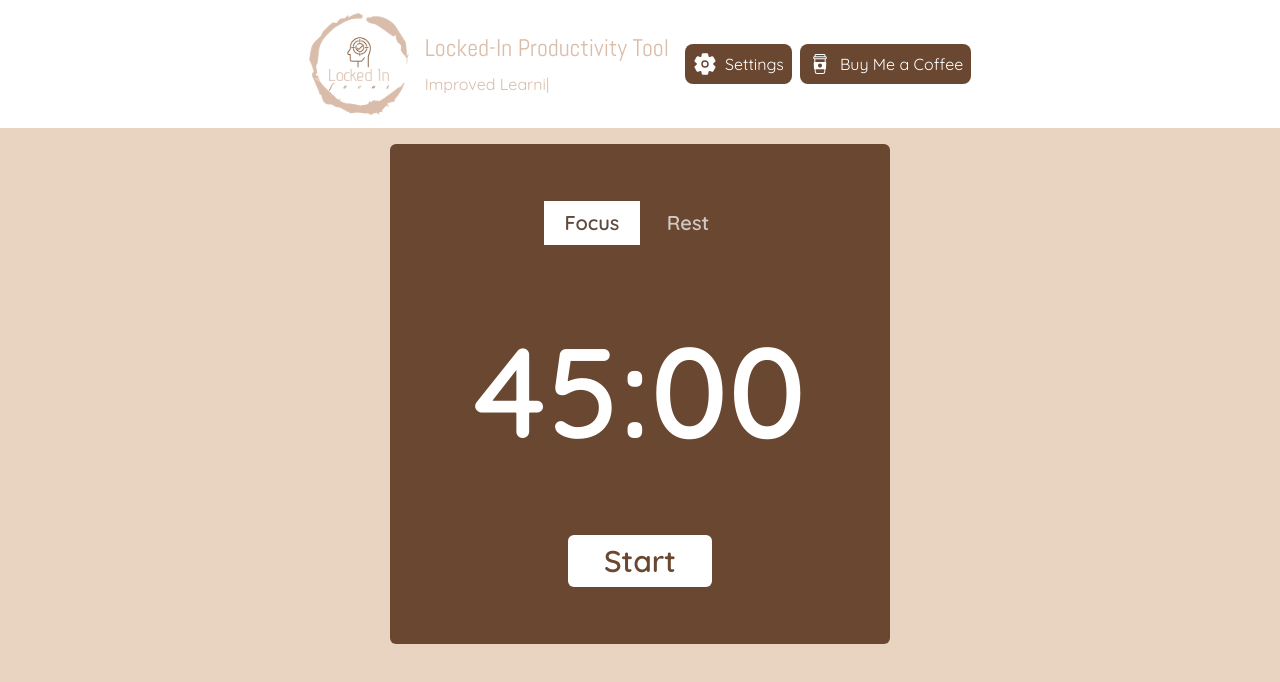
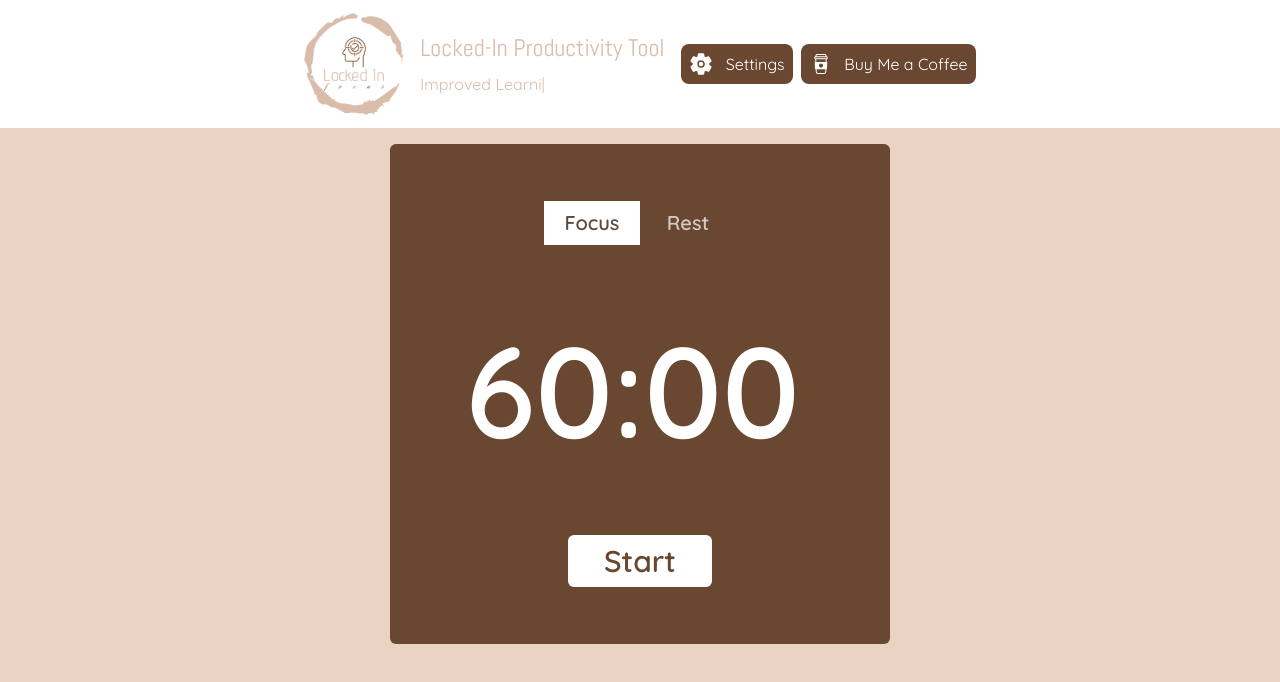
Before and after one commit to buheracoupe/locked-in-deepwork-tool, a React (Create React App) app: page / in a window 1280 px wide. Shown: the top 682 px of the page. Built offline with nearby package versions, Linux system fonts and the light colour scheme.

Commit message:
create countdown timer update logic with timerSlice

```diff
--- /dev/null
+++ b/src/Redux/slices/timerSlice.jsx
@@ -0,0 +1,23 @@
+import { createSlice } from "@reduxjs/toolkit";
+
+const initialState = {
+    timerRunning: false,
+    timerSwitch: "off"
+}
+
+const timerSlice = createSlice({
+    name: "timer",
+    initialState,
+    reducers: {
+        toggleTimer(state, action){
+            state.timerRunning = action.payload;
+        },
+        toggleSwitch(state, action){
+            state.timerSwitch = action.payload;
+        }
+    }
+
+})
+
+export const {toggleTimer, toggleSwitch} =timerSlice.actions
+export default timerSlice.reducer;
--- a/src/Redux/store.jsx
+++ b/src/Redux/store.jsx
@@ -1,10 +1,12 @@
 import { configureStore } from "@reduxjs/toolkit";
 import currentSplitReducer from "./slices/currentSplitSlice"
 import settingsReducer from "./slices/settingsSlice"
+import timerReducer from "./slices/timerSlice"
 
 export const store = configureStore({
     reducer: {
         currentSplitSlice: currentSplitReducer,
         settings: settingsReducer,
+        timer: timerReducer,
     }
 })
--- a/src/components/ClockContainer.jsx
+++ b/src/components/ClockContainer.jsx
@@ -1,29 +1,112 @@
 import React from 'react'
 import { useSelector, useDispatch } from 'react-redux'
 import { changeSplit } from '../Redux/slices/currentSplitSlice'
+import { useEffect, useState } from 'react';
+import { toggleTimer, toggleSwitch } from '../Redux/slices/timerSlice';
 
 function ClockContainer() {
+
     const dispatch = useDispatch();
     const currentSplit = useSelector(state => state.currentSplitSlice.value);
+    const userFocusTime = useSelector(state => state.settings.focusMinutes);
+    const userRestTime = useSelector(state => state.settings.restMinutes);
+    const timerState = useSelector(state => state.timer.timerRunning );
+    const switchState = useSelector(state => state.timer.timerSwitch);
+    const [totalSeconds, setTotalSeconds] = useState(0)
+    const [displayTime, setDisplayTime] = useState({})
+
+    // onMount useEffect
+    useEffect(()=>{
+       if(switchState === "off"){
+        if(currentSplit === "focus"){
+            setDisplayTime({
+                minutes: userFocusTime, seconds: "00"
+            })
+        }else{
+            setDisplayTime({
+                minutes: userRestTime, seconds: "00"
+            })
+        }
+       }
+
+    }, [currentSplit, switchState, userFocusTime, userRestTime])
+
+
+    useEffect(() =>{
+        if(currentSplit === "focus"){
+            setTotalSeconds(userFocusTime*60)
+        }else{
+            setTotalSeconds(userRestTime*60)
+        }
+    }, [currentSplit, userFocusTime, userRestTime])
+
+    useEffect(()=> {
+        const minutesRemaining = Math.floor(totalSeconds/60)
+        let secondsRemaining = Math.floor(totalSeconds%60)
+        if(secondsRemaining < 10){
+            secondsRemaining = `0${secondsRemaining}`
+        }
+        let intervalId
+
+        if(timerState && switchState === "on"){
+           intervalId = setInterval(() => {
+            setDisplayTime({
+                minutes: minutesRemaining,
+                seconds: secondsRemaining
+            })
+            setTotalSeconds(totalSeconds - 1)
+           },1000)
+        }
+
+        return () => clearInterval(intervalId)
+    }, [timerState, totalSeconds, switchState])
+
+
+
 
   return (
-    <div className='style-container h-[500px] w-[500px] mx-auto mt-4 rounded-md flex flex-col p-4 justify-around items-center bg-secondaryDark'>
+    <div className='style-container h-[500px] w-[500px] mx-auto mt-4 rounded-md flex flex-col
+                    p-4 justify-around items-center bg-secondaryDark'>
         <div>
         <button
-         onClick={() => dispatch(changeSplit("focus"))}
+         onClick={() =>{
+                dispatch(changeSplit("focus"))
+                dispatch(toggleSwitch("off"))
+                dispatch(toggleTimer(false))
+         }}
+
          className={currentSplit === "focus" ? "bg-white text-primaryDark p-2 font-semibold w-24 text-xl":
-            "bg-none text-white opacity-70 p-2 font-semibold w-24 text-xl"}>Focus</button>
+                                     "bg-none text-white opacity-70 p-2 font-semibold w-24 text-xl"}>Focus</button>
         <button
-        onClick={() => dispatch(changeSplit("rest"))}
-         className={currentSplit === "rest" ? "bg-white text-primaryDark p-2 font-semibold w-24 text-xl":
+        onClick={() => {
+                dispatch(changeSplit("rest"))
+                dispatch(toggleSwitch("off"))
+                dispatch(toggleTimer(false))
+        }}
+        className={currentSplit === "rest" ? "bg-white text-primaryDark p-2 font-semibold w-24 text-xl":
             "bg-none text-white opacity-70 p-2 font-semibold w-24 text-xl"
          }>Rest</button>
         </div>
         <div className="time">
-            <p className='text-white text-8xl md:text-9xl text-center font-semibold'>45:00</p>
+
+             { currentSplit === "focus" ?
+              <p className='text-white text-8xl md:text-9xl w-[350px] text-left font-semibold'>
+                {displayTime.minutes}:{displayTime.seconds}</p> :
+              <p className='text-white text-8xl md:text-9xl w-[350px] text-center font-semibold'>
+                {displayTime.minutes}:{displayTime.seconds}</p> }
+
         </div>
-        <div className="buttons">
-            <button className='bg-white text-secondaryDark p-2 font-semibold mx-auto w-36 text-2xl md:text-3xl rounded-md'>Start</button>
+        <div
+        onClick={
+           () => {
+            dispatch(toggleSwitch("on"))
+            dispatch(toggleTimer(!timerState))
+           }
+        }
+        className="buttons">
+            <button className='bg-white text-secondaryDark p-2 font-semibold mx-auto w-36 text-2xl md:text-3xl rounded-md'>
+                {timerState? "Pause": "Start"}
+            </button>
         </div>
     </div>
   )
--- a/src/components/Header.jsx
+++ b/src/components/Header.jsx
@@ -23,11 +23,11 @@ function Header() {
 
         <div className="buttons flex gap-2">
         <div onClick={() => dispatch(toggleSettings(true))}
-        className='bg-secondaryDark items-center text-white cursor-pointer hover:bg-primaryLight hover:text-black hover:font-semibold rounded-lg flex gap-2 justify-between p-2'>
+        className='bg-secondaryDark items-center text-white cursor-pointer w-28 hover:bg-primaryLight hover:text-black hover:font-semibold rounded-lg flex gap-2 justify-between p-2'>
         <IoSettings className='text-2xl' />
           <p>Settings</p>
           </div>
-          <div className="coffee bg-secondaryDark cursor-pointer flex items-center hover:bg-primaryLight hover:text-black hover:font-semibold text-white rounded-lg gap-2 justify-between p-2">
+          <div className="coffee bg-secondaryDark cursor-pointer flex items-center w-[175px] hover:bg-primaryLight hover:text-black hover:font-semibold text-white rounded-lg gap-2 justify-between p-2">
             <CiCoffeeCup className=' text-2xl' />
             <p>Buy Me a Coffee</p>
           </div>
--- a/src/components/SettingsModal.jsx
+++ b/src/components/SettingsModal.jsx
@@ -38,11 +38,11 @@ function onSubmit(data, event){
                 <div className='flex flex-col items-center gap-2'>
                 <label htmlFor="focus-time">Focus Time:</label>
                 <input
-                    defaultValue={60}
+                    defaultValue={70}
                     min={0}
                     id='focus-time'
                     {...register("focusTime")}
-                    className='bg-[#e8d4c14f] placeholder:text-black w-20 text-center h-12 rounded-md'
+                    className='bg-[#e8d4c14f] focus:outline-secondaryDark placeholder:text-black w-20 text-center h-12 rounded-md'
                      type="number" />
                 </div>
                <div className='flex flex-col items-center gap-2'>
@@ -52,7 +52,7 @@ function onSubmit(data, event){
                     min={0}
                     id='rest-time'
                     {...register("restTime")}
-                    className='bg-[#e8d4c14f] w-20 text-center placeholder:text-black h-12 rounded-md'
+                    className='bg-[#e8d4c14f] w-20 focus:outline-secondaryDark text-center placeholder:text-black h-12 rounded-md'
                     type="number" />
                 </div>
 
```
